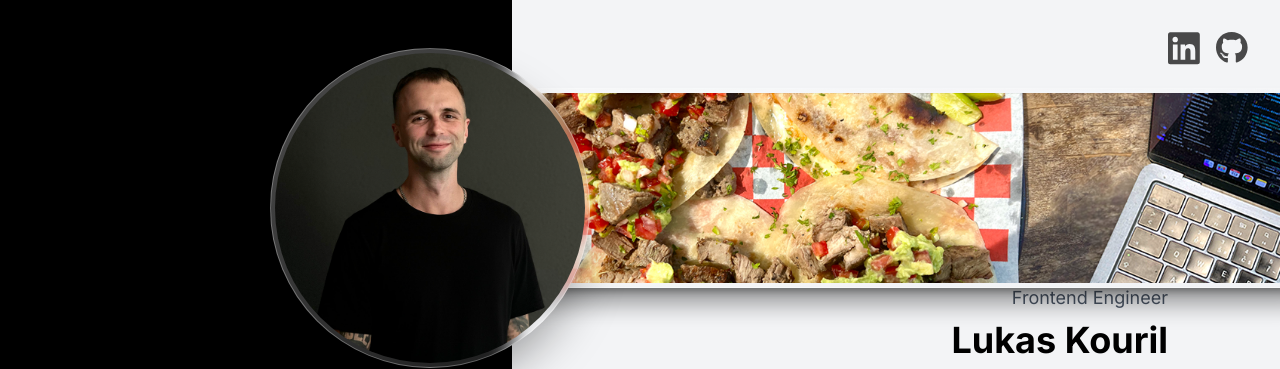
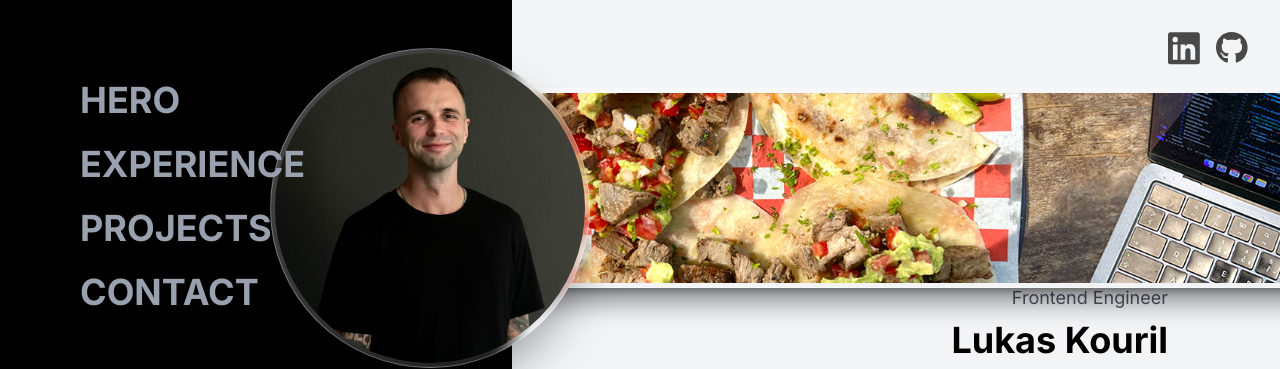
Before and after one commit to lukaskourilcz/nxt-portfolio, a Next.js app: page / in a window 1280 px wide. Shown: the top 369 px of the page. Built offline with nearby package versions, Linux system fonts and the light colour scheme; no server answers; a web font is replaced by a local one.

Commit message:
navbar added

```diff
--- a/src/app/components/hero/page.js
+++ b/src/app/components/hero/page.js
@@ -6,6 +6,33 @@ import Skills from "./Skills";
 export default function HeroSection() {
   return (
     <section className="flex min-h-screen relative">
+      <nav className="absolute top-20 left-20 flex flex-col gap-6 font-bold text-4xl text-gray-400 z-30">
+        <a
+          href="#hero"
+          className="transition duration-300 hover:text-white hover:translate-x-1"
+        >
+          HERO
+        </a>
+        <a
+          href="#experience"
+          className="transition duration-300 hover:text-white hover:translate-x-1"
+        >
+          EXPERIENCE
+        </a>
+        <a
+          href="#projects"
+          className="transition duration-300 hover:text-white hover:translate-x-1"
+        >
+          PROJECTS
+        </a>
+        <a
+          href="#contact"
+          className="transition duration-300 hover:text-white hover:translate-x-1"
+        >
+          CONTACT
+        </a>
+      </nav>
+
       <div className="absolute top-12 left-[62%] transform -translate-x-1/2 z-10 flex items-center">
         <div className="relative z-20 rounded-full p-[4px] bg-gradient-to-br from-white/30 to-gray-200/10 border border-white/30 shadow-2xl shadow-black/40 backdrop-blur-md w-64 h-64 lg:w-80 lg:h-80">
           <div className="rounded-full overflow-hidden w-full h-full">
```
